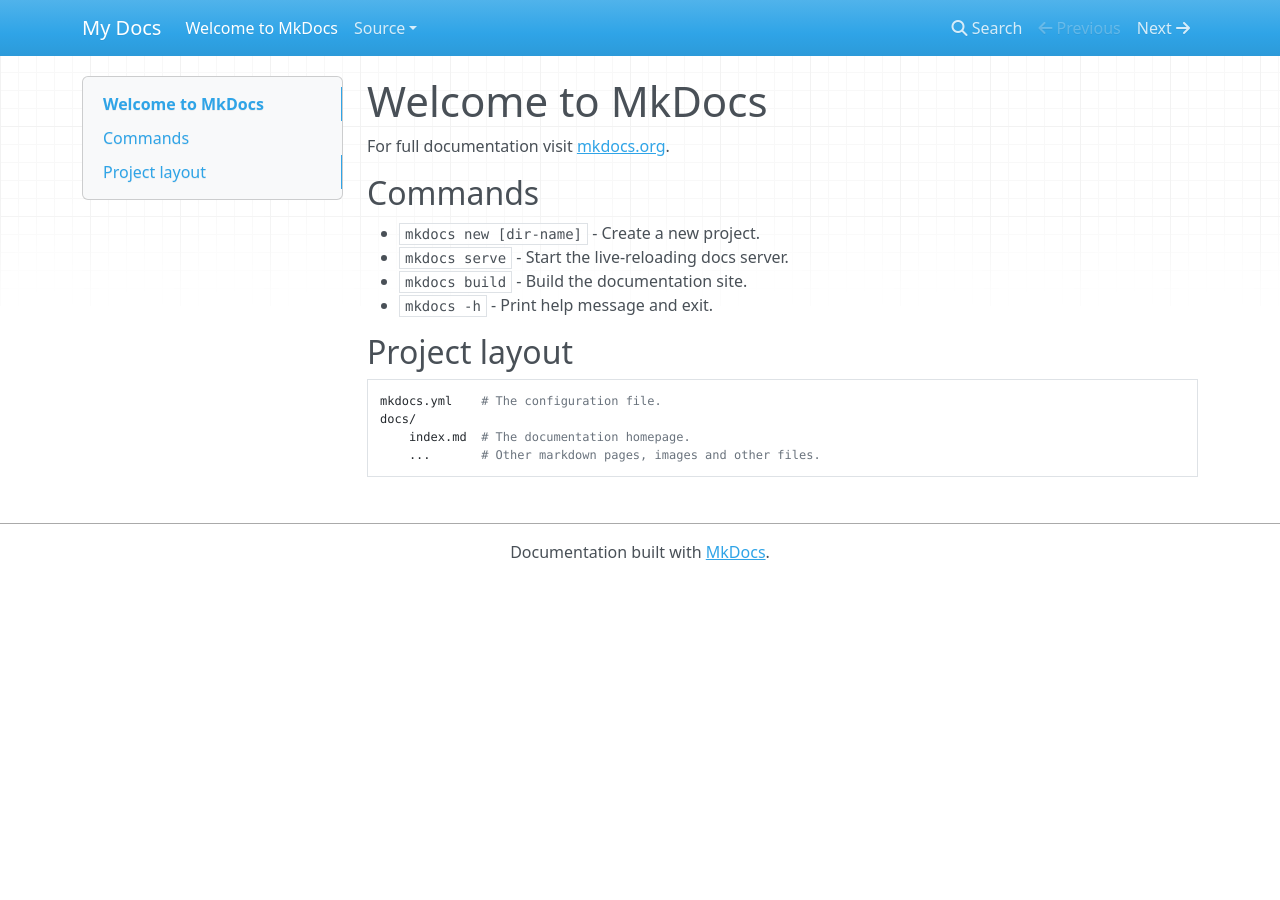
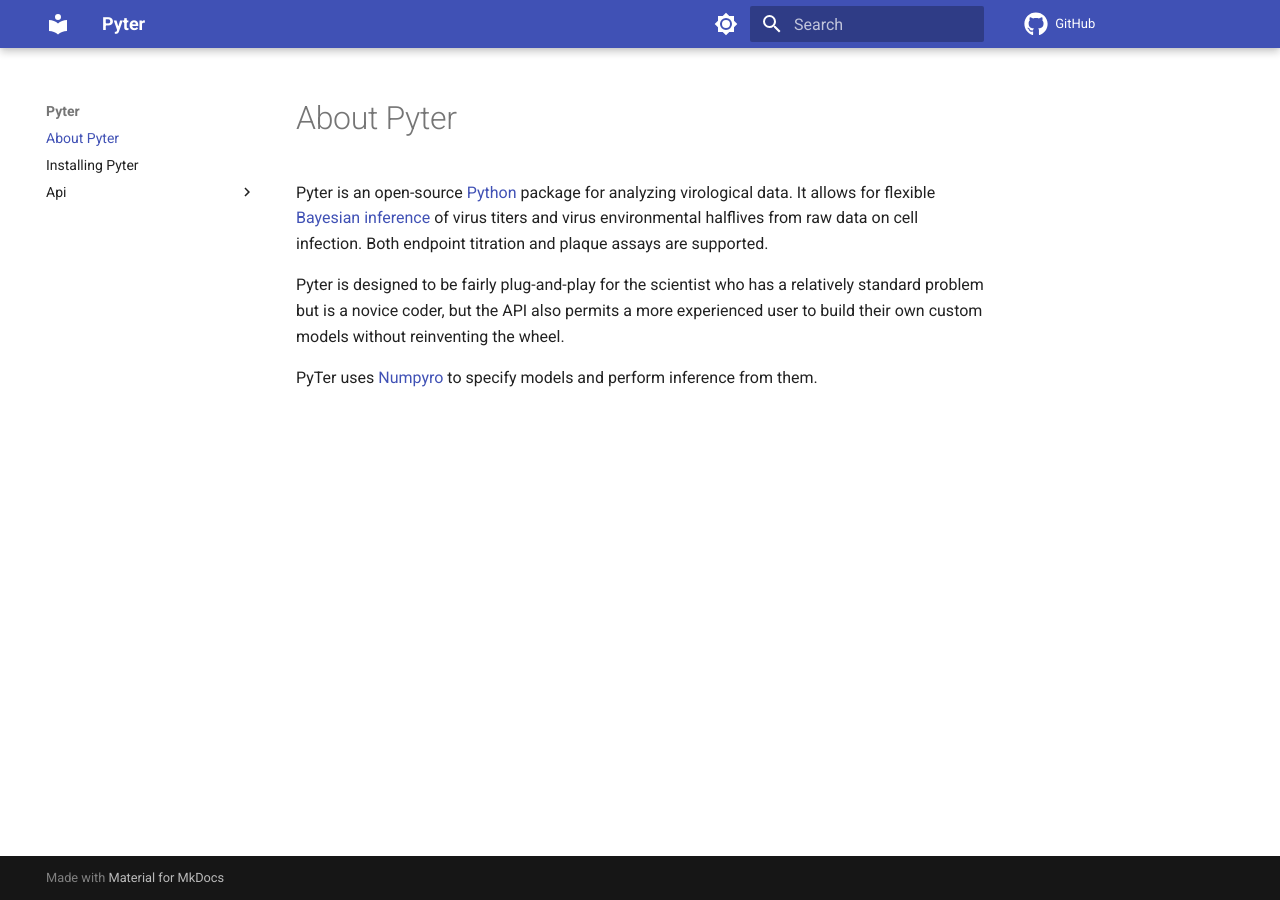
Before and after one commit to dylanhmorris/pyter, an MkDocs documentation site: the page built from docs/index.md, in a window 1280 px wide. Built offline with MkDocs 1.6.1 and Material for MkDocs 9.7.7, drawn with Linux system fonts in a browser that asks for light colours; nearby versions of some CDN libraries; comment, search, counter and statistics services are not loaded.

```diff
--- /dev/null
+++ b/docs/api/constraints.md
@@ -0,0 +1,3 @@
+# Constraints
+
+::: pyter.constraints
--- /dev/null
+++ b/docs/api/data.md
@@ -0,0 +1,3 @@
+# Data
+
+::: pyter.data
--- /dev/null
+++ b/docs/api/distributions.md
@@ -0,0 +1,3 @@
+# Distributions
+
+::: pyter.distributions
--- /dev/null
+++ b/docs/api/infer.md
@@ -0,0 +1,3 @@
+# Infer
+
+::: pyter.infer
--- /dev/null
+++ b/docs/api/models.md
@@ -0,0 +1,3 @@
+# Models
+
+::: pyter.models
--- a/docs/index.md
+++ b/docs/index.md
@@ -1,17 +1,8 @@
-# Welcome to MkDocs
+# About Pyter
 
-For full documentation visit [mkdocs.org](https://www.mkdocs.org).
+Pyter is an open-source [Python](https://www.python.org/) package for analyzing virological data. It allows for flexible [Bayesian inference](https://xcelab.net/rm/statistical-rethinking/) of virus titers and virus environmental halflives from raw data on cell infection. Both endpoint titration and plaque assays are supported.
 
-## Commands
 
-* `mkdocs new [dir-name]` - Create a new project.
-* `mkdocs serve` - Start the live-reloading docs server.
-* `mkdocs build` - Build the documentation site.
-* `mkdocs -h` - Print help message and exit.
+Pyter is designed to be fairly plug-and-play for the scientist who has a relatively standard problem but is a novice coder, but the API also permits a more experienced user to build their own custom models without reinventing the wheel.
 
-## Project layout
-
-    mkdocs.yml    # The configuration file.
-    docs/
-        index.md  # The documentation homepage.
-        ...       # Other markdown pages, images and other files.
+PyTer uses [Numpyro](https://pyro.ai/numpyro/) to specify models and perform inference from them.
--- a/mkdocs.yml
+++ b/mkdocs.yml
@@ -1 +1,50 @@
-site_name: My Docs
+site_name: "Pyter"
+repo_url: "https://github.com/dylanhmorris/pyter"
+
+theme:
+  name: "material"
+  icon:
+    repo: fontawesome/brands/github
+  features:
+    - content.tooltips
+    - content.code.copy
+  palette:
+    - scheme: default
+      toggle:
+        icon: material/brightness-7
+        name: Switch to dark mode
+    - scheme: slate
+      toggle:
+        icon: material/brightness-4
+        name: Switch to light mode
+
+plugins:
+  - search:
+  - autorefs:
+  - mkdocstrings:
+      handlers:
+        python:
+          options:
+            annotations_path: "brief"
+            docstring_style: "numpy"
+            scoped_crossrefs: true
+            # not yet available in free public release
+            line_length: 80
+            separate_signature: true
+            show_signature_annotations: true
+            signature_crossrefs: true
+            merge_init_into_class: true
+
+          paths: ["."]
+          inventories:
+            - url: "https://docs.python.org/3/objects.inv"
+            - url: "https://numpy.org/doc/stable/objects.inv"
+            - url: "https://num.pyro.ai/en/stable/objects.inv"
+            - url: "https://docs.jax.dev/en/latest/objects.inv"
+
+      enable_inventory: true
+
+markdown_extensions:
+  - pymdownx.superfences
+  - pymdownx.tabbed:
+      alternate_style: true
--- a/pyproject.toml
+++ b/pyproject.toml
@@ -26,7 +26,10 @@ build-backend = "hatchling.build"
 [dependency-groups]
 docs = [
     "mkdocs>=1.6.1",
+    "mkdocs-callouts>=1.16.0",
+    "mkdocs-material>=9.7.1",
     "mkdocstrings>=1.0.2",
+    "mkdocstrings-python>=2.0.1",
 ]
 test = [
     "pytest>=8.4.1",
```
Also changed, not shown: docs/source/conf.py (deleted, +0 -76 lines), docs/source/contents.md (deleted, +0 -10 lines), docs/source/index.md (deleted, +0 -8 lines), docs/source/modules.md (deleted, +0 -24 lines), docs/installation.md (renamed from docs/source/installation.md), 4 other files.
